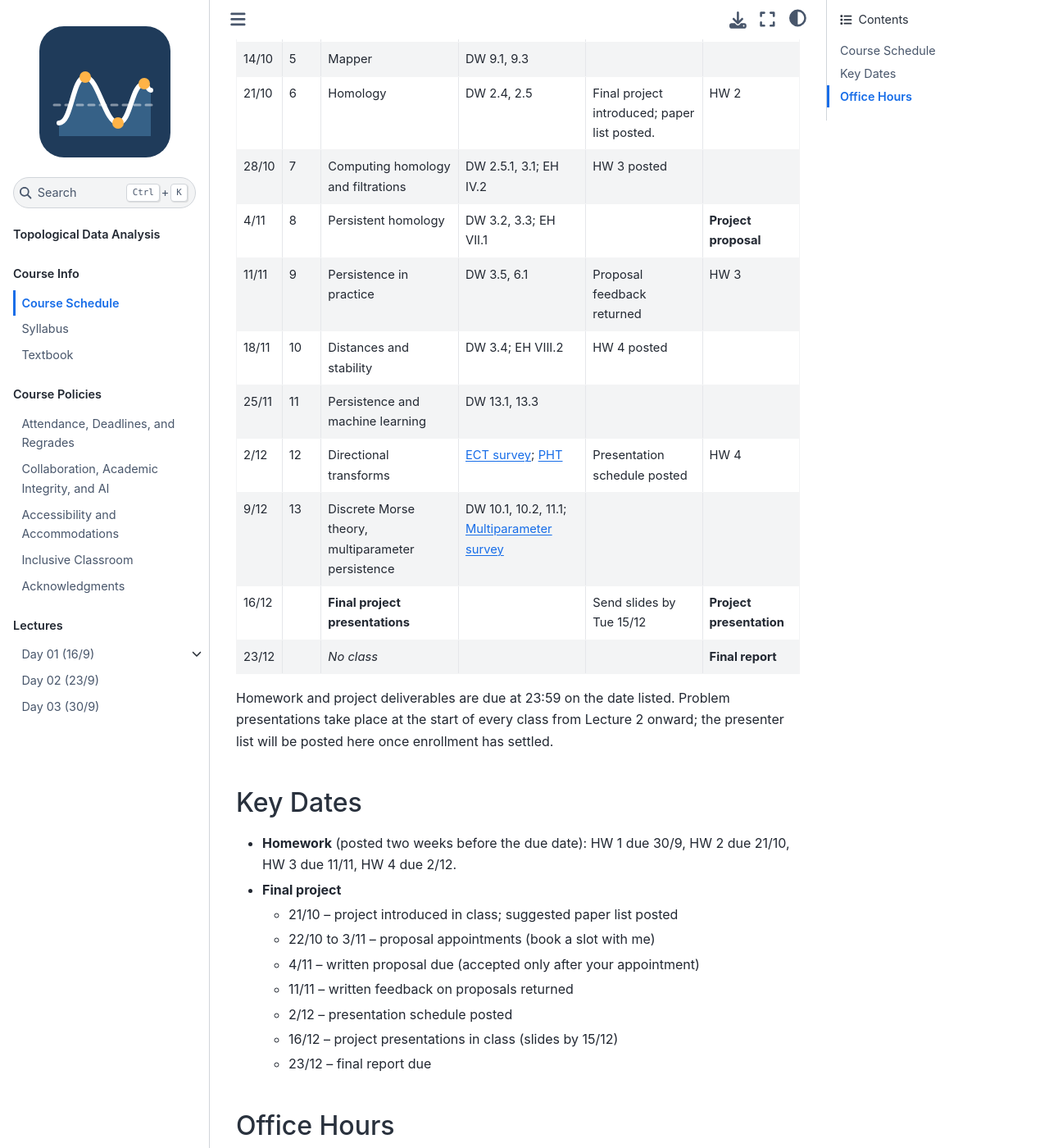
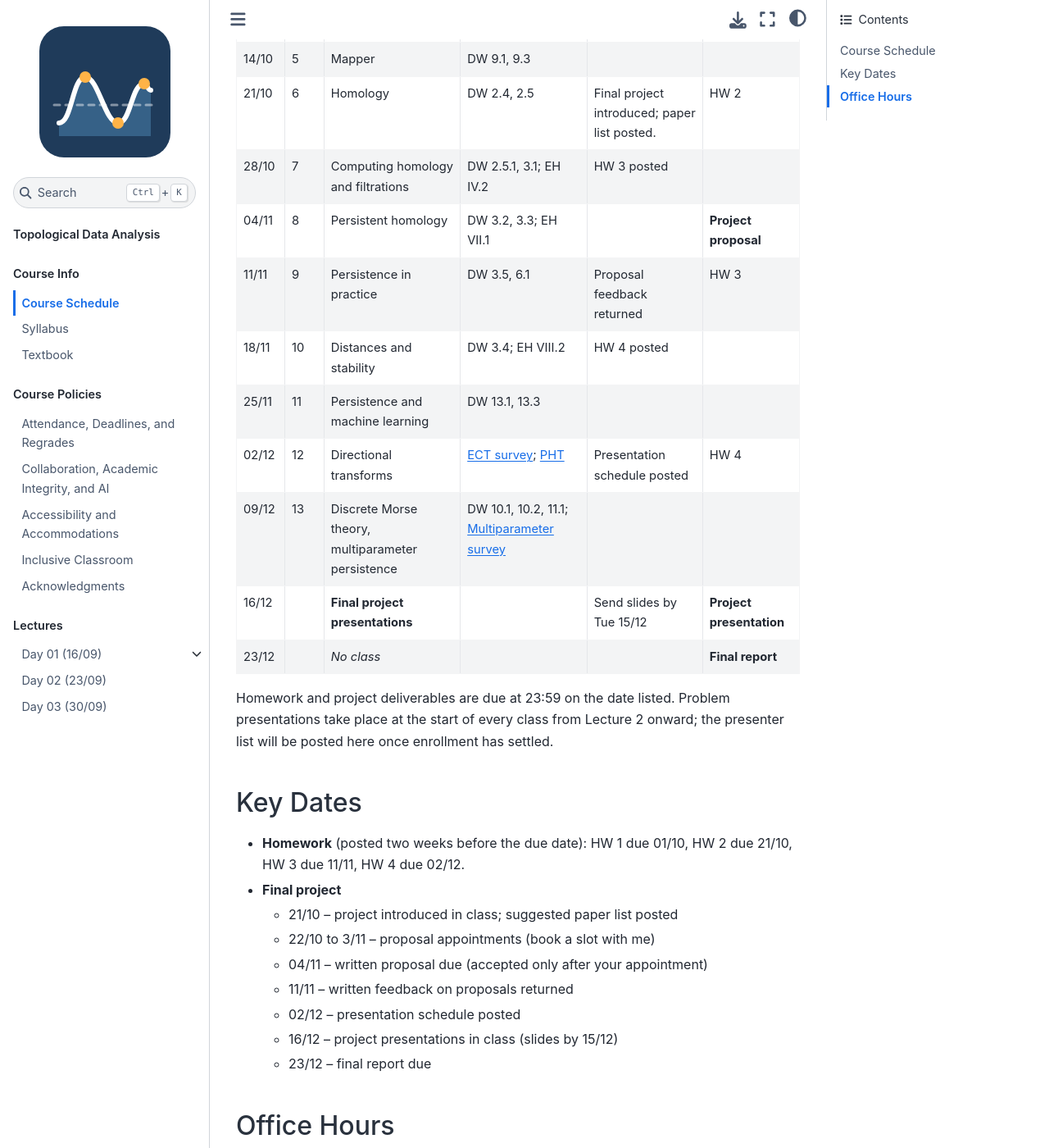
Before and after one commit to elenawang93/TDA, a Jupyter Book: the page built from Course_Info/Schedule.md, in a window 1280 px wide and 1400 px high, scrolled down 636 px. Shown: the whole window at 82% size. Built offline with Jupyter Book 1.0.4 settings and Sphinx 7.4.7 and the Sphinx Book theme 1.1.4, drawn with Linux system fonts in a browser that asks for light colours; pages that are not in the unit, such as notebooks, are missing from menus; some of the changed text lies outside the part shown.

Commit message:
upload lecture 2

```diff
--- a/Course_Info/Schedule.md
+++ b/Course_Info/Schedule.md
@@ -8,19 +8,19 @@
 
 | Date  | Lec. | Topic (Planned) | Reading | Notes | Due |
 | ----- | ---- | --------------- | ------- | ----- | --- |
-| 16/9 | [1](../Lectures/01-Introduction/index.md) | Overview of course; basic topology definitions | DW 1.1–1.3 | HW 1 posted |  |
-| 23/9 | [2](../Lectures/02-MorseTheory/index.md) | Manifolds and Morse theory | DW 1.4, 1.5 |  |  |
-| 30/9 | [3](../Lectures/03-SimplicialComplexes/index.md) | Simplicial complexes | DW 2.1–2.3 |  | HW 1 |
-| 7/10 | 4 | Reeb graphs and merge trees | DW 7.1, 7.2 | HW 2 posted |  |
+| 16/09 | [1](../Lectures/01-Introduction/index.md) | Overview of course; basic topology definitions | DW 1.1–1.3 | HW 1 posted |  |
+| 23/09 | [2](../Lectures/02-MorseTheory/index.md) | Manifolds and Morse theory | DW 1.4, 1.5 |  |  |
+| 30/09 | [3](../Lectures/03-SimplicialComplexes/index.md) | Simplicial complexes | DW 2.1–2.3 |  | HW 1 |
+| 07/10 | 4 | Reeb graphs and merge trees | DW 7.1, 7.2 | HW 2 posted |  |
 | 14/10 | 5 | Mapper | DW 9.1, 9.3 |  |  |
 | 21/10 | 6 | Homology | DW 2.4, 2.5 | Final project introduced; paper list posted. | HW 2 |
 | 28/10 | 7 | Computing homology and filtrations | DW 2.5.1, 3.1; EH IV.2 | HW 3 posted |  |
-| 4/11 | 8 | Persistent homology | DW 3.2, 3.3; EH VII.1 |  | **Project proposal** |
+| 04/11 | 8 | Persistent homology | DW 3.2, 3.3; EH VII.1 |  | **Project proposal** |
 | 11/11 | 9 | Persistence in practice | DW 3.5, 6.1 | Proposal feedback returned | HW 3 |
 | 18/11 | 10 | Distances and stability | DW 3.4; EH VIII.2 | HW 4 posted |  |
 | 25/11 | 11 | Persistence and machine learning | DW 13.1, 13.3 |  |  |
-| 2/12 | 12 | Directional transforms | [ECT survey](https://arxiv.org/abs/2310.10395); [PHT](https://doi.org/10.1093/imaiai/iau011) | Presentation schedule posted | HW 4 |
-| 9/12 | 13 | Discrete Morse theory, multiparameter persistence | DW 10.1, 10.2, 11.1; [Multiparameter survey](https://arxiv.org/abs/2203.14289) |  |  |
+| 02/12 | 12 | Directional transforms | [ECT survey](https://arxiv.org/abs/2310.10395); [PHT](https://doi.org/10.1093/imaiai/iau011) | Presentation schedule posted | HW 4 |
+| 09/12 | 13 | Discrete Morse theory, multiparameter persistence | DW 10.1, 10.2, 11.1; [Multiparameter survey](https://arxiv.org/abs/2203.14289) |  |  |
 | 16/12 |  | **Final project presentations** |  | Send slides by Tue 15/12 | **Project presentation** |
 | 23/12 |  | *No class* |  |  | **Final report** |
 
@@ -30,13 +30,13 @@
 
 ## Key Dates
 
-- **Homework** (posted two weeks before the due date): HW 1 due 30/9, HW 2 due 21/10, HW 3 due 11/11, HW 4 due 2/12.
+- **Homework** (posted two weeks before the due date): HW 1 due 01/10, HW 2 due 21/10, HW 3 due 11/11, HW 4 due 02/12.
 - **Final project**
   - 21/10 – project introduced in class; suggested paper list posted
   - 22/10 to 3/11 – proposal appointments (book a slot with me)
-  - 4/11 – written proposal due (accepted only after your appointment)
+  - 04/11 – written proposal due (accepted only after your appointment)
   - 11/11 – written feedback on proposals returned
-  - 2/12 – presentation schedule posted
+  - 02/12 – presentation schedule posted
   - 16/12 – project presentations in class (slides by 15/12)
   - 23/12 – final report due
 
--- a/_toc.yml
+++ b/_toc.yml
@@ -28,11 +28,11 @@
   - caption: Lectures
     chapters:
       - file: Lectures/01-Introduction/index
-        title: "Day 01 (16/9)"
+        title: "Day 01 (16/09)"
         sections:
           - file: Lectures/01-Introduction/01Notebook
             title: "Jupyter Notebook"
       - file: Lectures/02-MorseTheory/index
-        title: "Day 02 (23/9)"
+        title: "Day 02 (23/09)"
       - file: Lectures/03-SimplicialComplexes/index
-        title: "Day 03 (30/9)"
+        title: "Day 03 (30/09)"
```
Also changed, not shown: Lectures/02-MorseTheory/index.md (+3 -3 lines), 1 other file.
